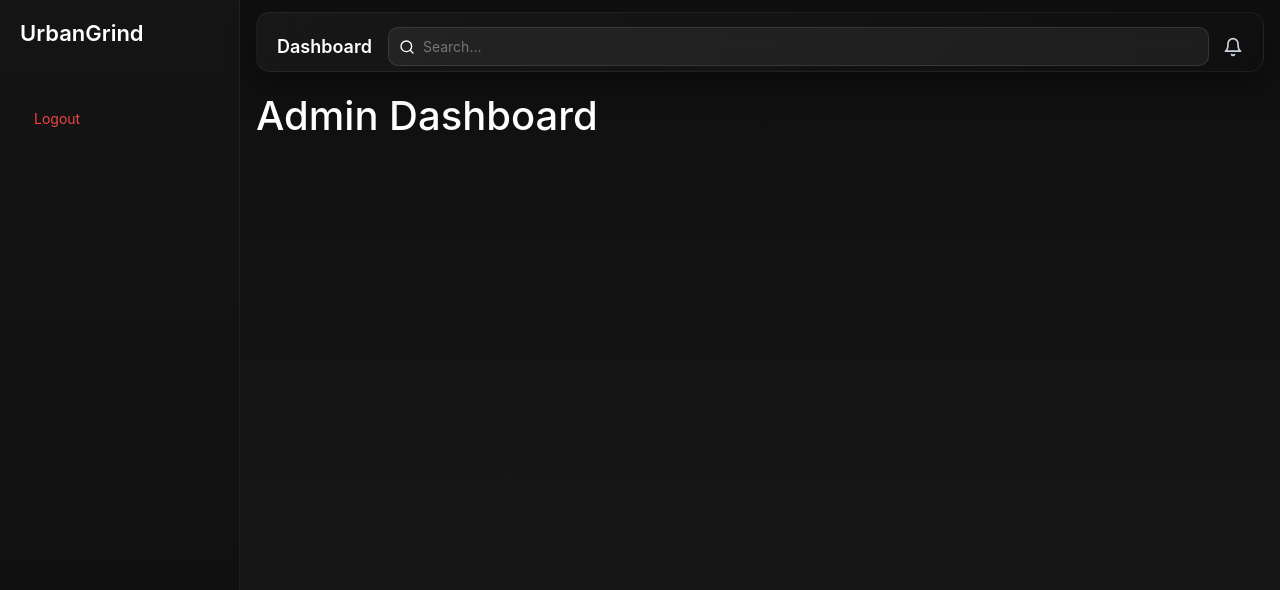
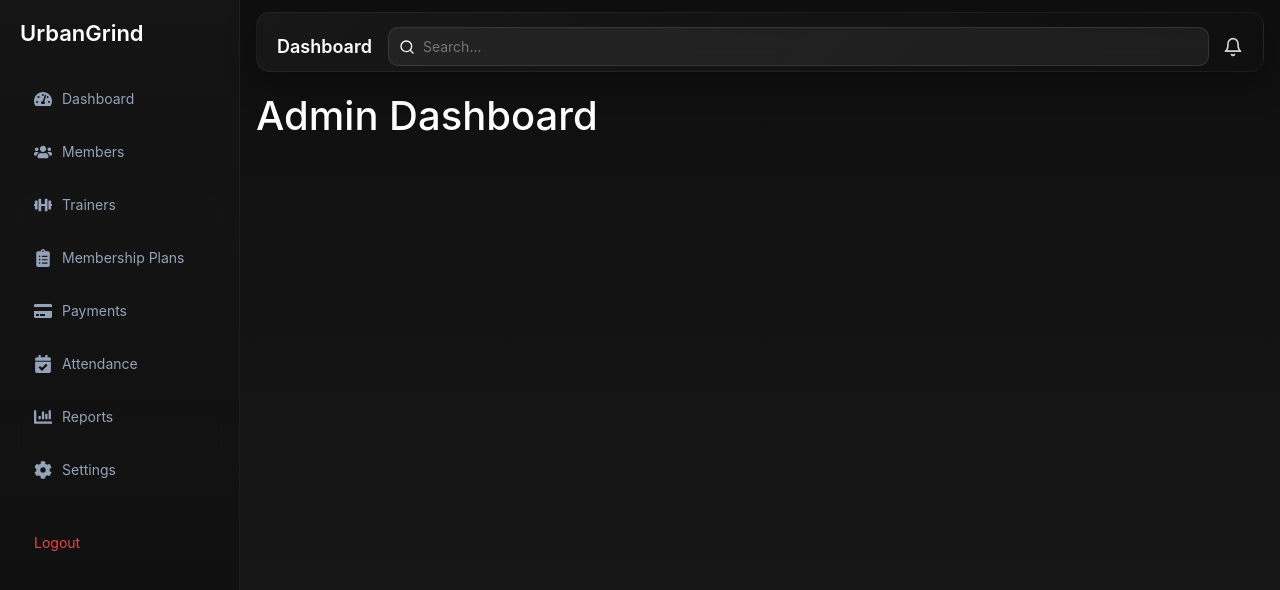
Before and after one commit to AbhinavP27/Gym-Management-System, a React (Vite) app: page /admin in a window 1280 px wide. Shown: the top 590 px of the page. Built offline with nearby package versions, Linux system fonts and the light colour scheme.

Commit message:
Add role prop to DashboardLayout in Admin, Trainer, and User dashboards; update Sidebar import path

```diff
--- a/src/pages/dashboard/admin/AdminDashboard.jsx
+++ b/src/pages/dashboard/admin/AdminDashboard.jsx
@@ -2,7 +2,7 @@ import DashboardLayout from "../layouts/DashboardLayout";
 
 const AdminDashboard = () => {
   return (
-    <DashboardLayout>
+    <DashboardLayout role="admin">
 
       <h1>Admin Dashboard</h1>
     </DashboardLayout>
--- a/src/pages/dashboard/components/Sidebar.jsx
+++ b/src/pages/dashboard/components/Sidebar.jsx
@@ -1,7 +1,7 @@
 import { Link } from "react-router-dom";
 import React from "react";
 import "./styl/Sidebar.css";
-import { sidebarConfig } from "../../../data/sidebarConfig";
+import { sidebarConfig } from "../../../data/sidebarConfig.js";
 
 const Sidebar = ({ role , isMobile, isOpen, setIsOpen }) => {
   const handleClose = () => {
--- a/src/pages/dashboard/layouts/DashboardLayout.jsx
+++ b/src/pages/dashboard/layouts/DashboardLayout.jsx
@@ -2,7 +2,7 @@ import React, { useEffect, useState } from "react";
 import Sidebar from "../components/Sidebar";
 import Topbar from "../components/Topbar";
 
-const DashboardLayout = ({ children }) => {
+const DashboardLayout = ({ children, role }) => {
   const [isMobile, setIsMobile] = useState(() => window.innerWidth <= 768);
   const [isSidebarOpen, setIsSidebarOpen] = useState(() => window.innerWidth > 768);
 
@@ -27,8 +27,16 @@ const DashboardLayout = ({ children }) => {
 
   return (
     <div className="dashboard-shell">
-      <Sidebar isMobile={isMobile} isOpen={isSidebarOpen} setIsOpen={setIsSidebarOpen} />
-      {isMobile && isSidebarOpen && <div className="overlay" onClick={closeSidebar} />}
+      <Sidebar
+        role={role}   // 🔥 FIXED
+        isMobile={isMobile}
+        isOpen={isSidebarOpen}
+        setIsOpen={setIsSidebarOpen}
+      />
+
+      {isMobile && isSidebarOpen && (
+        <div className="overlay" onClick={closeSidebar} />
+      )}
 
       <div className="content-area">
         <Topbar onToggle={toggleSidebar} isMobile={isMobile} />
--- a/src/pages/dashboard/trainer/TrainerDashboard.jsx
+++ b/src/pages/dashboard/trainer/TrainerDashboard.jsx
@@ -3,7 +3,7 @@ import DashboardLayout from '../layouts/DashboardLayout'
 
 const TrainerDashboard = () => {
   return (
-    <DashboardLayout>
+    <DashboardLayout role="trainer">
       <h1>Trainer Dashboard</h1>
     </DashboardLayout>
   )
--- a/src/pages/dashboard/user/UserDashboard.jsx
+++ b/src/pages/dashboard/user/UserDashboard.jsx
@@ -4,7 +4,7 @@ import DashboardLayout from '../layouts/DashboardLayout'
 const UserDashboard = () => {
   return (
 
-    <DashboardLayout>
+    <DashboardLayout role="user">
       <h1>User Dashboard</h1>
     </DashboardLayout>
 
```
